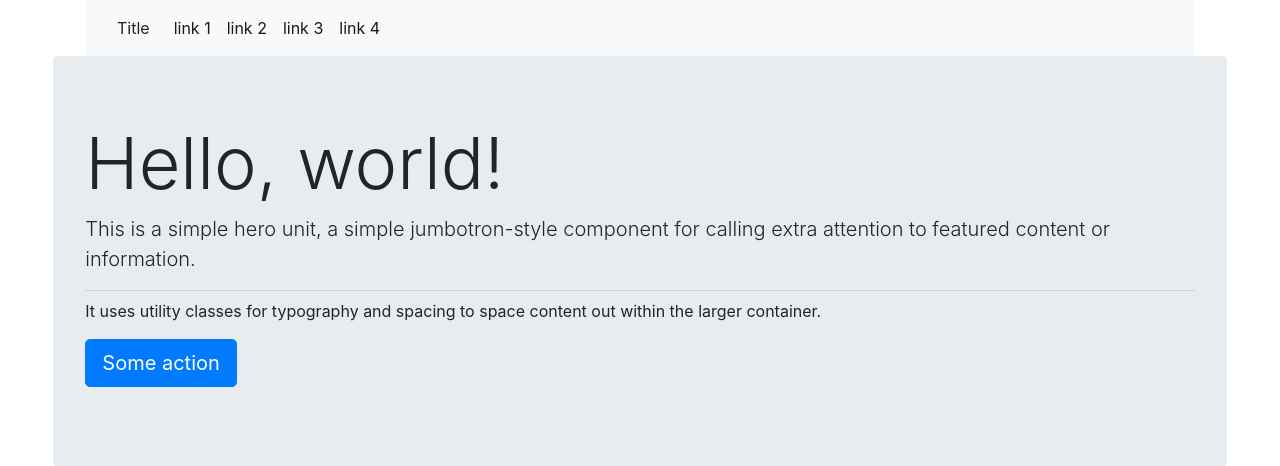
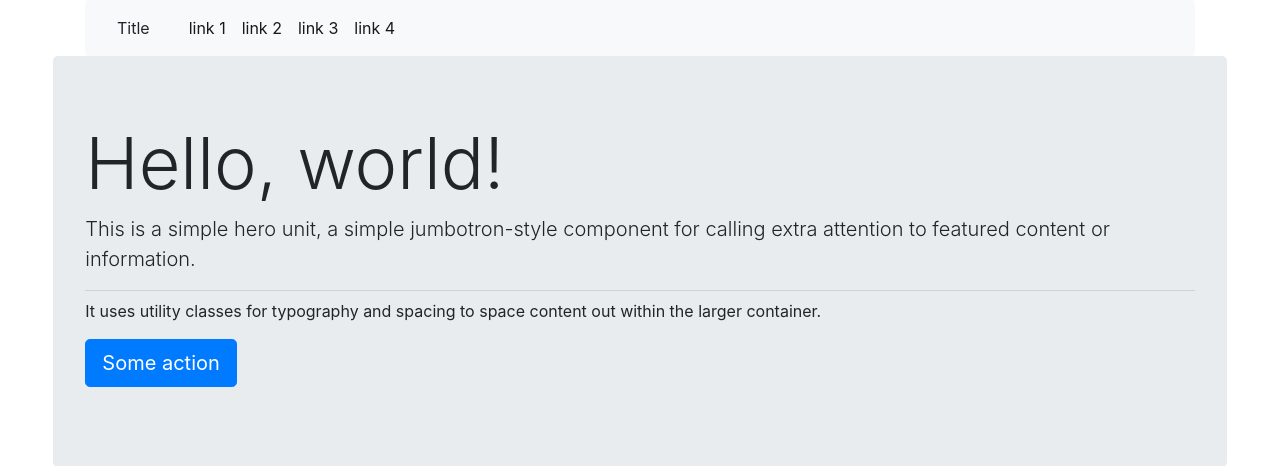
Before and after one commit to mdavid50/bootstrap-challenge1, a PHP site: page / in a window 1280 px wide. Shown: the top 466 px of the page. Run offline with PHP 8.4, Linux system fonts and the light colour scheme.

Commit message:
restructure

```diff
--- a/index.php
+++ b/index.php
@@ -17,13 +17,17 @@
 <section class="top-stuff">
     <div class="row">
         <div class="col-12">
-                <div class="container rounded">
-            <nav class="navbar navbar-expand-lg navbar-light bg-light">
+            <div class="container">
+                <nav class="navbar navbar-expand-lg navbar-light bg-light rounded">
+                    <div class="row">
+                        <div class="col-8">
                             <a class="navbar nav-brand">Title</a>
+                        </div>
+                    </div>
                     <button class="navbar-toggler text-right" type="button" data-toggle="collapse" data-target="#navbarTogglerDemo01" aria-controls="navbarTogglerDemo01" aria-expanded="false" aria-label="Toggle navigation">
                             <span class="navbar-toggler-icon"></span>
                     </button>
-                <div class="collapse navbar-collapse" id="navbarTogglerDemo01">
+                    <div class="collapse navbar-collapse col-4" id="navbarTogglerDemo01">
                             <ul class="navbar-nav text-right">
                                 <li class="nav-item active">
                                     <a class="nav-link" href="https://mattjdavid.com/public_html/">link 1 </a>
```
Lines whose indentation alone changed are shown as unchanged.
